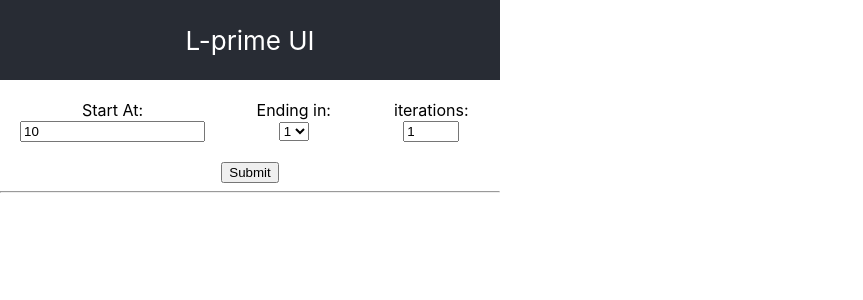
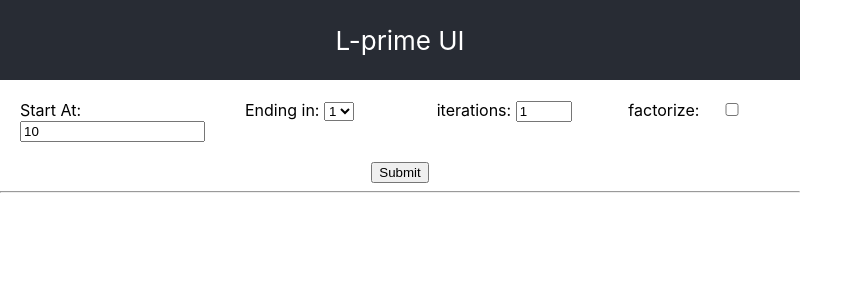
Before and after one commit to JeffML/lprime_ui, a React (Create React App) app: page / in a window 1280 px wide. Shown: the top 300 px of the page, without its empty margins (0-863 px from the left). Built offline with nearby package versions, Linux system fonts and the light colour scheme.

Commit message:
done with factorization

```diff
--- a/src/App.css
+++ b/src/App.css
@@ -1,6 +1,6 @@
 .App {
   text-align: center;
-  max-width: 500px;
+  max-width: 800px;
 }
 
 .App-logo {
@@ -41,6 +41,7 @@
 }
 
 .column {
+  text-align: left;
   display: flex;
   flex-direction: column;
   flex-basis: 100%;
--- a/src/App.js
+++ b/src/App.js
@@ -9,14 +9,15 @@ function App() {
   const [endingIn, setEndingIn] = useState(1)
   const [results, setResults] = useState([]);
   const [iterations, setIterations] = useState(1);
+  const [factorize, setFactorize] = useState(false)
 
   return (
     <div className="App">
       <header className="App-header">
         L-prime UI
       </header>
-      <Inputs {...{ startAt, endingIn, setStartAt, setEndingIn, iterations, setIterations }} />
-      <Buttons {...{ startAt, endingIn, iterations, setResults }} />
+      <Inputs {...{ startAt, endingIn, setStartAt, setEndingIn, iterations, setIterations, factorize, setFactorize }} />
+      <Buttons {...{ startAt, endingIn, iterations, setResults, factorize }} />
       <hr></hr>
       <Results {...{ results }} />
     </div>
--- a/src/Buttons.js
+++ b/src/Buttons.js
@@ -1,17 +1,18 @@
 import React from 'react';
 
-const getPrime = ({ startAt, endingIn, iterations, setResults }) => {
-  const url = `https://lprime.netlify.com/.netlify/functions/primes?startAt=${startAt}&endingIn=${endingIn}&iterations=${iterations}`;
+const getPrime = ({ startAt, endingIn, iterations, setResults, factorize }) => {
+  const url = `https://lprime.netlify.com/.netlify/functions/primes?startAt=${startAt}&endingIn=${endingIn}&iterations=${iterations}${factorize ? '&factorize=1' : ''}`;
 
   fetch(url, {})
-    .then(response => { console.log({ response }); return response; })
+    // .then(response => { console.log({ response }); return response; })
     .then(response => response.json())
-    .then(json => { console.dir(json); return json })
+    // .then(json => { console.dir(json); return json })
     .then(json => setResults(json))
     .catch(e => console.error(e.toString()))
 }
-export default ({ startAt, endingIn, iterations, setResults }) => <div className="row">
+
+export default ({ startAt, endingIn, iterations, setResults, factorize }) => <div className="row">
   <div className="double-column">
-    <input type="button" value="Submit" onClick={() => getPrime({ startAt, endingIn, iterations, setResults })}></input>
+    <input type="button" value="Submit" onClick={() => getPrime({ startAt, endingIn, iterations, setResults, factorize })}></input>
   </div>
 </div>
--- a/src/Inputs.js
+++ b/src/Inputs.js
@@ -1,6 +1,6 @@
 import React from 'react';
 
-export default ({ startAt, setStartAt, setEndingIn, iterations, setIterations }) => <div className="row">
+export default ({ startAt, setStartAt, setEndingIn, iterations, setIterations, factorize, setFactorize }) => <div className="row">
   <div className="column">
     <label>Start At: <input defaultValue={startAt} type="number" onChange={(e) => setStartAt(e.target.value)}></input></label>
   </div><div className="column">
@@ -14,4 +14,7 @@ export default ({ startAt, setStartAt, setEndingIn, iterations, setIterations })
   <div className="column">
     <label>iterations: <input defaultValue={iterations} type="number" onChange={(e) => setIterations(e.target.value)} style={{ width: '3rem' }}></input></label>
   </div>
+  <div className="column">
+    <label>factorize: <input defaultValue={factorize} type="checkbox" onChange={(e) => setFactorize(e.target.checked)} style={{ width: '3rem' }}></input></label>
+  </div>
 </div>
--- a/src/Results.js
+++ b/src/Results.js
@@ -4,25 +4,30 @@ const color = (row) => row % 2 ? '#C3C4C5' : "#F5F3F3"
 
 export default ({ results }) => results.reduce((acc, r) => {
   const lastPrime = acc.length && acc.slice(-1)[0].prime;
-  console.log({ prime: r.prime, lastPrime })
   if (r.prime !== lastPrime) {
     acc.push(r)
   }
   return acc;
 }, []).map((result, i) => {
-  const { prime, time } = result;
+  const { prime, time, factors } = result;
+  const falsePrime = factors && factors.includes('*')
+
   if (time) {
     var pTime = time.padStart(10, 0)
     var dec = pTime.slice(-9)
     var sec = pTime.slice(0, pTime.length - 9)
     var fTime = parseFloat(`${sec}.${dec}`).toFixed(9)
   }
-  return <div className="row" style={{ maxHeight: '1.2rem', backgroundColor: color(i) }} key={prime}>
+  return <div className="row" style={{ maxHeight: '1.2rem', color: falsePrime ? 'red' : 'black', backgroundColor: color(i) }} key={prime}>
     <div className="column">
       <span>Prime: {prime}</span><br></br>
     </div>
     <div className="column">
       <span>Time: {fTime}</span>
     </div>
+    {factors ?
+      <div className="column">
+        <span>Factors: {factors}</span>
+      </div> : null}
   </div>
 })
```
